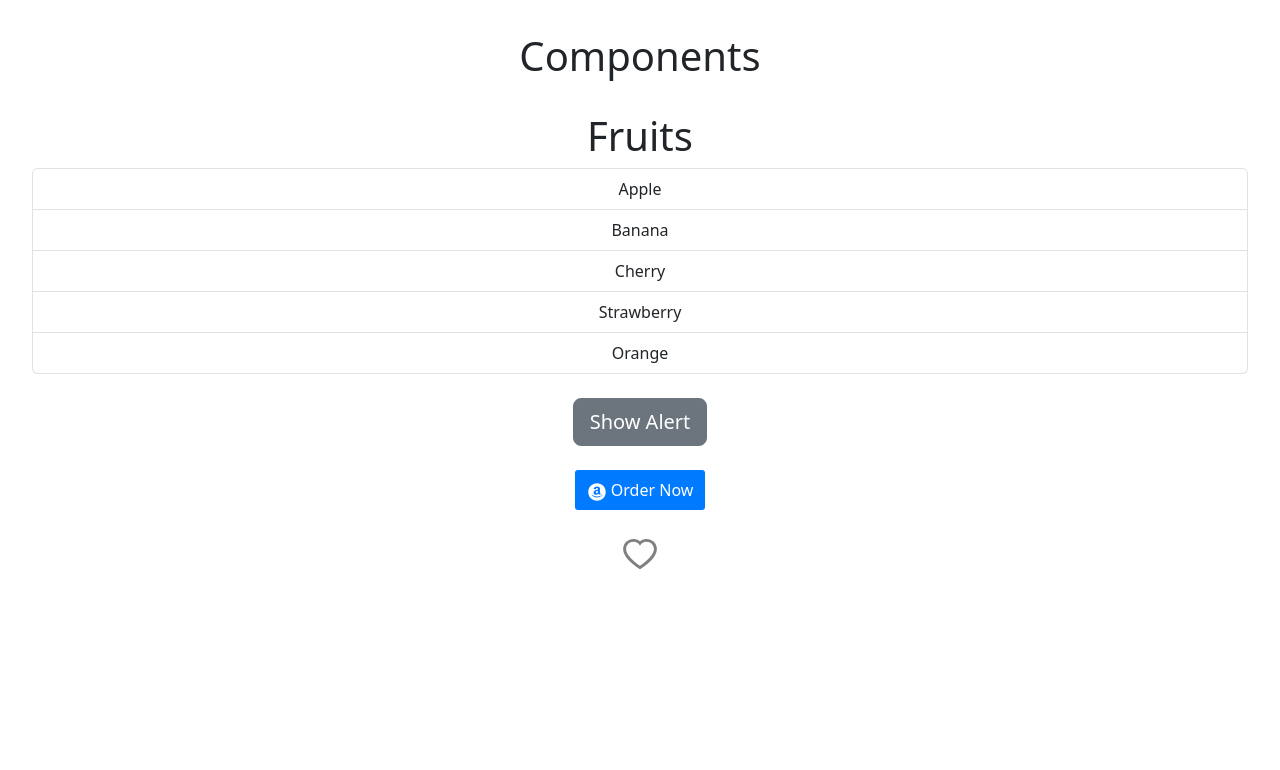
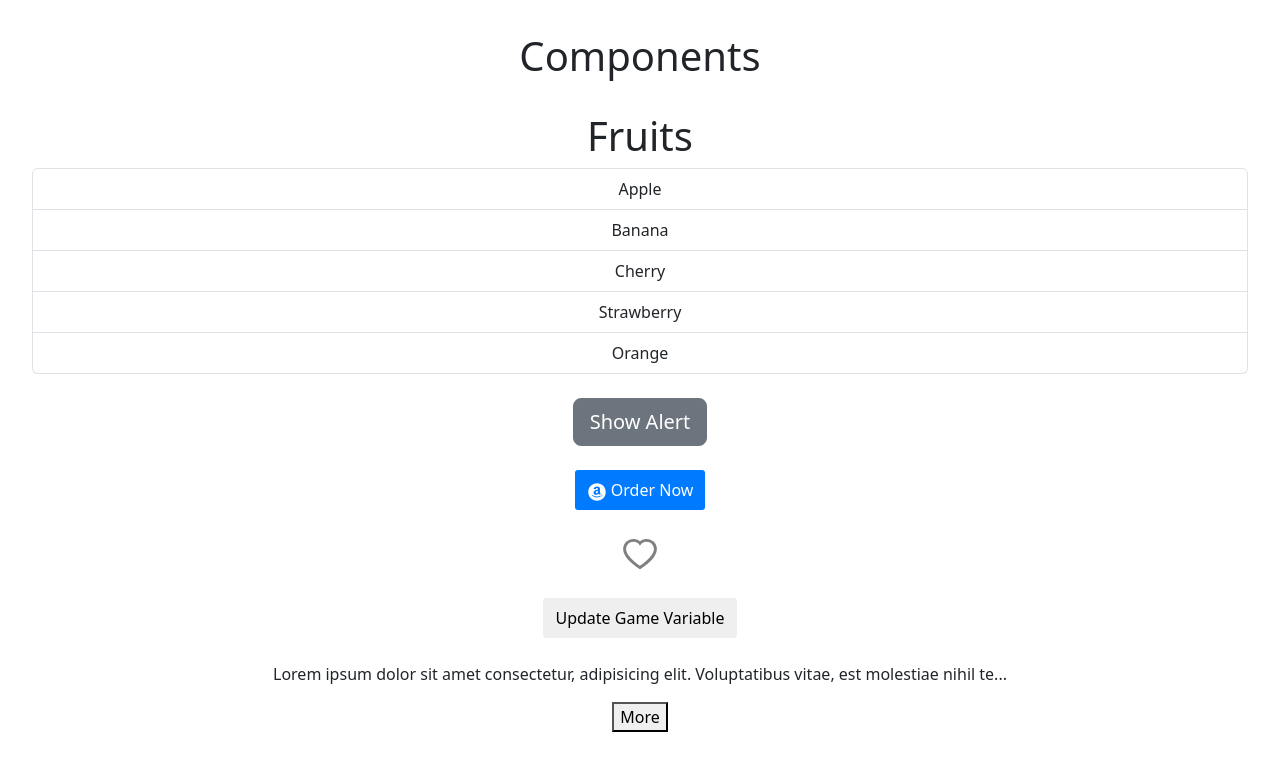
Before and after one commit to carlo-arellano/react-basic, a React (Vite) app: page / in a window 1280 px wide. Shown: the top 770 px of the page. Built offline with nearby package versions, Linux system fonts and the light colour scheme.

Commit message:
Worked on the state management

```diff
--- a/src/App.tsx
+++ b/src/App.tsx
@@ -7,6 +7,7 @@ import Button from "./components/Button/Button";
 import ButtonStyled from "./components/Button/ButtonStyled";
 import { AiFillAmazonCircle } from "react-icons/ai";
 import Like from "./components/Like";
+import ExpandableText from "./components/ExpandableText";
 
 const items = ["Apple", "Banana", "Cherry", "Strawberry", "Orange"];
 
@@ -17,6 +18,53 @@ function App() {
 
   const [alertVisible, setAlertVisibility] = useState(false);
   const [isLike, setIsLike] = useState(false);
+
+  const [game, setGame] = useState({
+    id: 1,
+    player: {
+      name: "John",
+    },
+  });
+
+  const [pizza, setPizza] = useState({
+    name: "Spicy Pepperoni",
+    toppings: ["Mushroom"],
+  });
+
+  const [cart, setCart] = useState({
+    discount: 0.1,
+    items: [
+      { id: 1, title: "Product 1", quantity: 1 },
+      { id: 2, title: "Product 3", quantity: 1 },
+    ],
+  });
+
+  const handleUpdateGame = () => {
+    // Updating the nested object
+    setGame({
+      ...game,
+      player: {
+        ...game.player,
+        name: "Mark",
+      },
+    });
+
+    // Updating the array
+    setPizza({
+      ...pizza,
+      toppings: [...pizza.toppings, "hot sauce"],
+    });
+
+    // Updating the array of objects
+    setCart({
+      ...cart,
+      items: cart.items.map((item) =>
+        item.id === 1 ? { ...item, quantity: item.quantity + 1 } : item
+      ),
+    });
+
+    console.error(cart);
+  };
 
   return (
     <>
@@ -56,6 +104,21 @@ function App() {
         <br />
         <br />
         <Like isLike={isLike} onClick={() => setIsLike(!isLike)} />
+
+        <br />
+        <br />
+        <ButtonStyled color="secondary" onClick={handleUpdateGame}>
+          Update Game Variable
+        </ButtonStyled>
+
+        <br />
+        <br />
+        <ExpandableText maxChars={100}>
+          Lorem ipsum dolor sit amet consectetur, adipisicing elit. Voluptatibus
+          vitae, est molestiae nihil tempore nulla, minima ullam labore
+          reprehenderit reiciendis veritatis. Incidunt deserunt omnis
+          repellendus voluptates quos neque labore eaque!
+        </ExpandableText>
       </div>
     </>
   );
--- /dev/null
+++ b/src/components/ExpandableText.tsx
@@ -0,0 +1,25 @@
+import { useState } from "react";
+
+interface Props {
+  children: string;
+  maxChars: number;
+}
+
+const ExpandableText = ({ children, maxChars = 100 }: Props) => {
+  const [isExpanded, setIsExpanded] = useState(false);
+
+  if (children.length <= maxChars) return <div>{children}</div>;
+
+  const text = isExpanded ? children : children.substring(0, maxChars);
+
+  return (
+    <>
+      <p>{text}...</p>
+      <button type="button" onClick={() => setIsExpanded(!isExpanded)}>
+        {isExpanded ? "Less" : "More"}
+      </button>
+    </>
+  );
+};
+
+export default ExpandableText;
```
